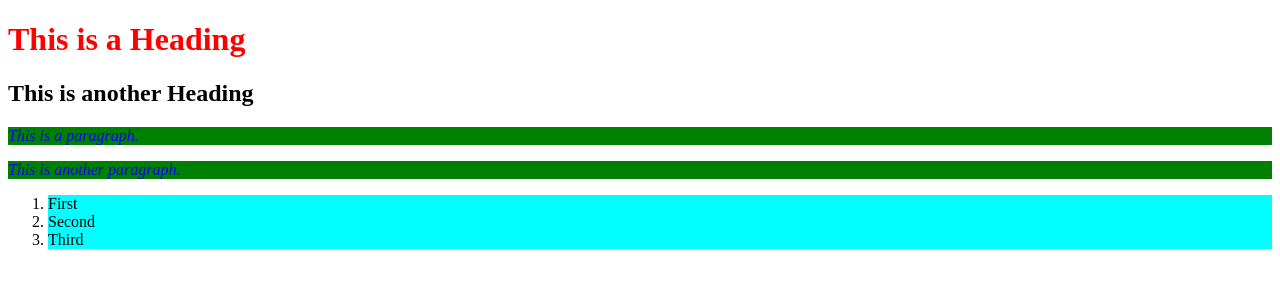
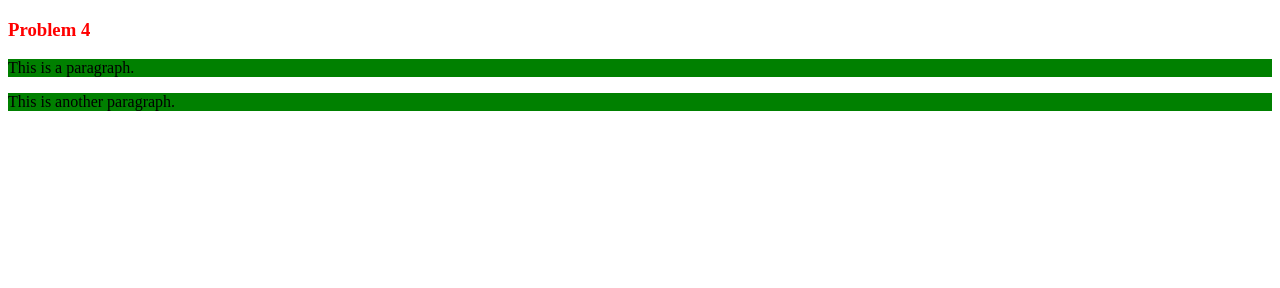
Before and after one commit to Apoorv-14/Assign3-4, a plain HTML site: page index.html in a window 1280 px wide. Drawn offline with Linux system fonts and the light colour scheme.

Commit message:
Update index.html

```diff
--- a/index.html
+++ b/index.html
@@ -2,19 +2,8 @@
 <html>
 <head>
 <style>
-h1 {
+h3 {
   color: red;
-}
-.ad {
-   color: blue;
-   font-style: italic;
-}
-.sd {
-   background-color: red;
-   font-style: italic;
-}
-ol li{
-   background-color: Aqua;
 }
 .big{
    font: 20px;
@@ -26,14 +15,8 @@ ol li{
 </style>
 </head>
 <body class="big">
-<h1>This is a Heading</h1>
-<h2>This is another Heading</h2>
-<p class="ad sd">This is a paragraph.</p>
-<p class="ad sd">This is another paragraph.</p>
-<ol>
-  <li>First</li>
-  <li>Second</li>
-  <li>Third</li>
-</ol>
+<h3>Problem 4</h3>
+<p>This is a paragraph.</p>
+<p>This is another paragraph.</p>
 </body>
 </html>
```
